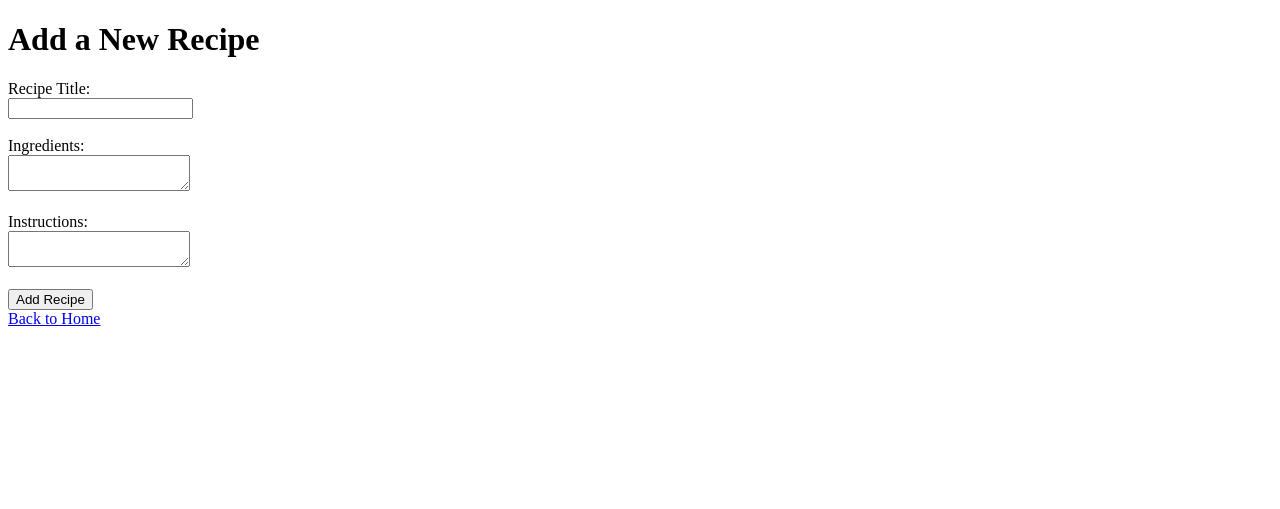
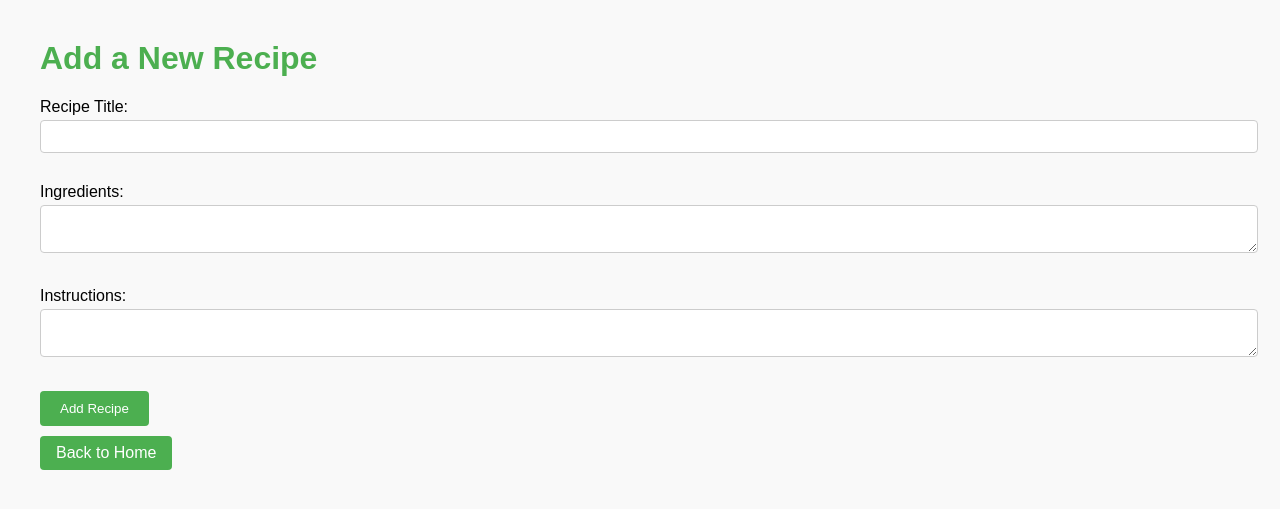
Before and after one commit to coco-siyu/kitchen-pal, a Flask app: page /add in a window 1280 px wide. Shown: the top 509 px of the page. Run offline with Flask 3, Linux system fonts and the light colour scheme.

Commit message:
add style to html

```diff
--- /dev/null
+++ b/static/style.css
@@ -0,0 +1,62 @@
+body {
+    font-family: Arial, sans-serif;
+    margin: 40px;
+    background-color: #f9f9f9;
+}
+
+h1, h2 {
+    color: #4CAF50;
+}
+
+a {
+    display: inline-block;
+    margin: 10px 0;
+    padding: 8px 16px;
+    background-color: #4CAF50;
+    color: white;
+    text-decoration: none;
+    border-radius: 4px;
+}
+
+a:hover {
+    background-color: #45a049;
+}
+
+form {
+    margin-top: 20px;
+}
+
+input[type="text"], textarea {
+    width: 100%;
+    padding: 8px;
+    margin-top: 4px;
+    margin-bottom: 12px;
+    border: 1px solid #ccc;
+    border-radius: 4px;
+}
+
+button {
+    background-color: #4CAF50;
+    color: white;
+    padding: 10px 20px;
+    border: none;
+    border-radius: 4px;
+    cursor: pointer;
+}
+
+button:hover {
+    background-color: #45a049;
+}
+
+ul {
+    list-style-type: none;
+    padding: 0;
+}
+
+li {
+    background-color: #ffffff;
+    margin-bottom: 8px;
+    padding: 10px;
+    border-radius: 4px;
+    box-shadow: 0 2px 4px rgba(0,0,0,0.1);
+}
--- a/templates/add_recipe.html
+++ b/templates/add_recipe.html
@@ -3,6 +3,7 @@
 <head>
   <meta charset="UTF-8">
   <title>Add New Recipe</title>
+  <link rel="stylesheet" type="text/css" href="{{ url_for('static', filename='style.css') }}">
 </head>
 <body>
   <h1>Add a New Recipe</h1>
--- a/templates/index.html
+++ b/templates/index.html
@@ -3,6 +3,7 @@
 <head>
   <meta charset="UTF-8">
   <title>Kitchen Manager</title>
+  <link rel="stylesheet" type="text/css" href="{{ url_for('static', filename='style.css') }}">
 </head>
 <body>
   <h1>Welcome to Your Kitchen App</h1>
```
